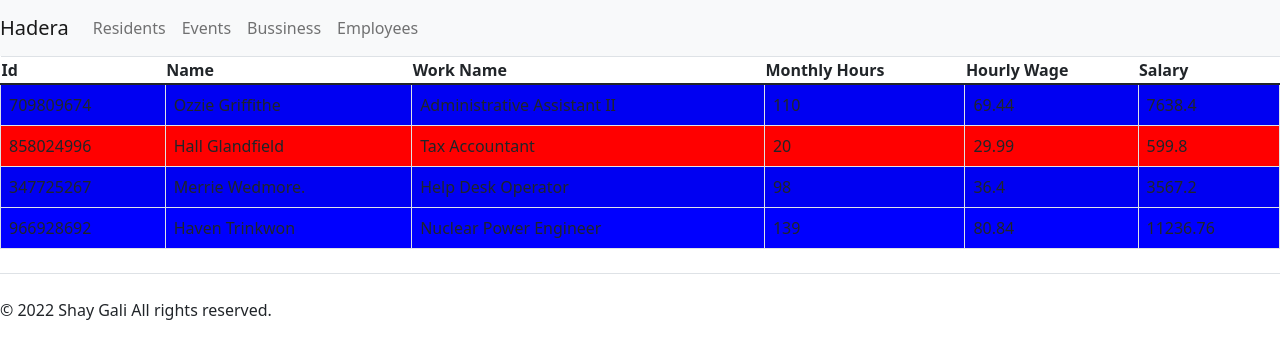
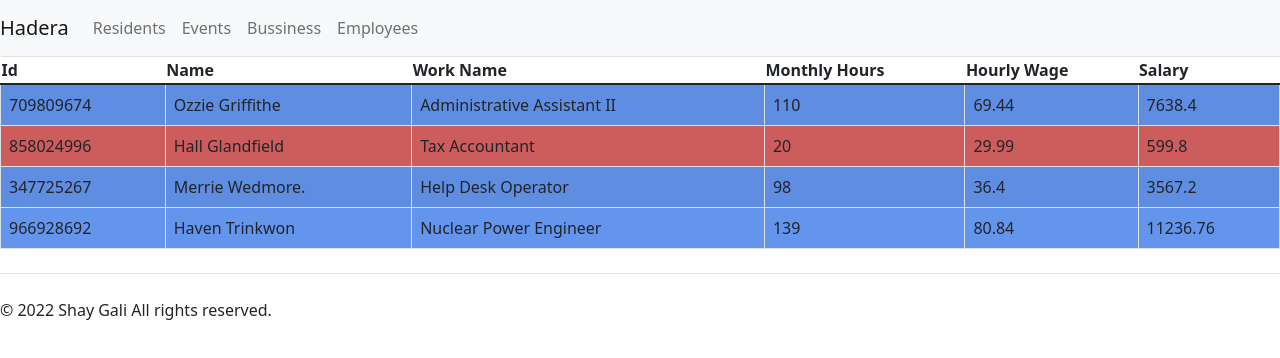
Before and after one commit to ShayGali/City-Website, an Angular app: page /employees in a window 1280 px wide. Shown: the top 358 px of the page. Built offline with nearby package versions, Linux system fonts and the light colour scheme.

Commit message:
change color on employees table

```diff
--- a/src/app/employees/employees-table/employees-table.component.ts
+++ b/src/app/employees/employees-table/employees-table.component.ts
@@ -27,6 +27,6 @@ export class EmployeesTableComponent implements OnInit {
   }
 
   getRowColor(salary: number): string {
-    return salary > 3000 ? 'blue' : 'red';
+    return salary > 3000 ? 'CornflowerBlue' : 'IndianRed';
   }
 }
```
